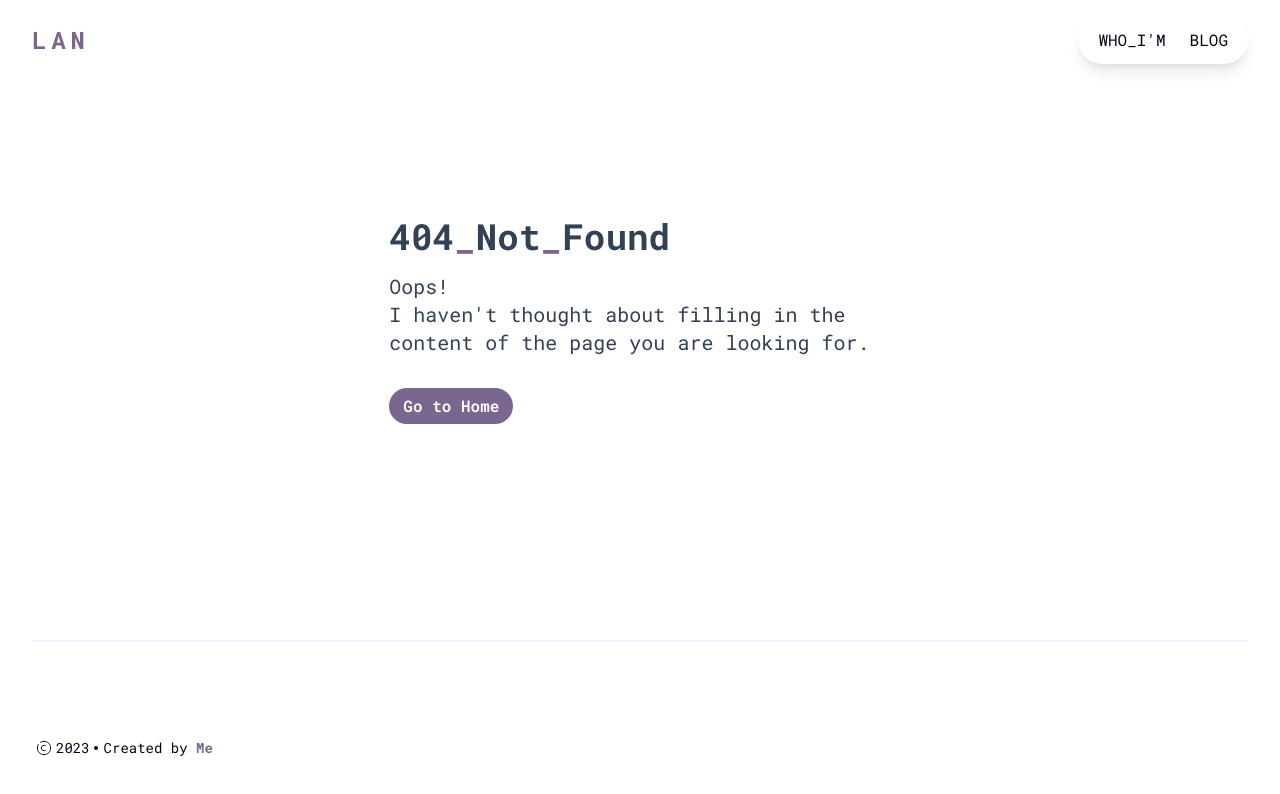
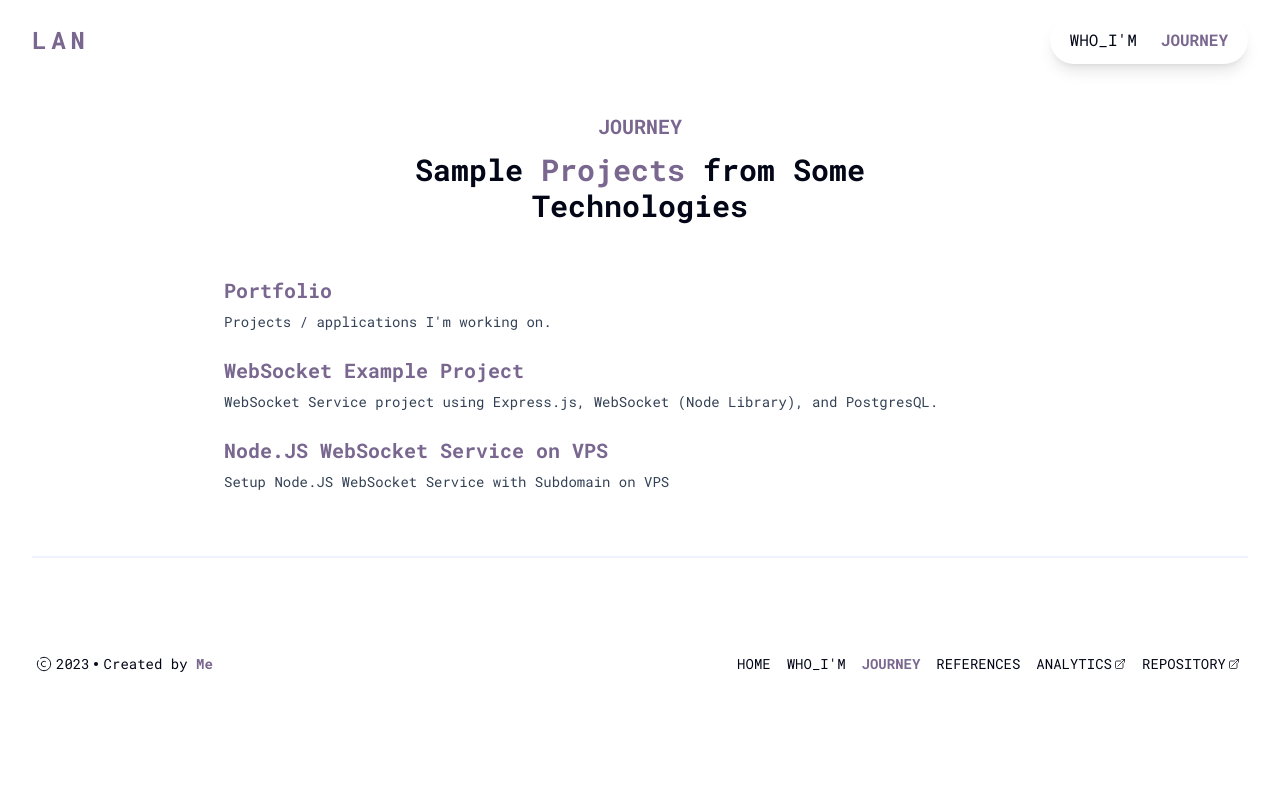
Before and after one commit to erlankurnia/erlankurnia.github.io, a Vue app: page /journey in a window 1280 px wide. Shown: the top 794 px of the page. Built offline with nearby package versions, Linux system fonts and the light colour scheme; what vue-code-highlight would draw is missing.

Commit message:
Change blog to journey, add Breadcrumb on article view, json data structure changes . .

```diff
--- a/public/data_user.json
+++ b/public/data_user.json
@@ -315,7 +315,7 @@
 			}
 		]
 	},
-	"blog": {
+	"journey": {
 		"title": "Sample <span class=\"text-primary\">Projects</span> from Some Technologies",
 		"description": "",
 		"articles": [
@@ -323,8 +323,9 @@
 				"id": "0",
 				"title": "Portfolio",
 				"description": "Projects / applications I'm working on.",
-				"url": {
-					"github": "https://github.com/krlan2789/apps-link",
+				"source": {
+					"url": "https://github.com/krlan2789/apps-link",
+					"type": "github",
 					"images": []
 				}
 			},
@@ -332,8 +333,19 @@
 				"id": "1",
 				"title": "WebSocket Example Project",
 				"description": "WebSocket Service project using Express.js, WebSocket (Node Library), and PostgresQL.",
-				"url": {
-					"github": "https://github.com/krlan2789/express-ws-app",
+				"source": {
+					"url": "https://github.com/krlan2789/express-ws-app",
+					"type": "github",
+					"images": []
+				}
+			},
+			{
+				"id": "2",
+				"title": "Node.JS WebSocket Service on VPS",
+				"description": "Setup Node.JS WebSocket Service with Subdomain on VPS",
+				"source": {
+					"url": "/journey/Setup Node.JS WebSocket Service with Subdomain on VPS.md",
+					"type": "local",
 					"images": []
 				}
 			}
--- a/src/components/FooterComponent.vue
+++ b/src/components/FooterComponent.vue
@@ -5,32 +5,19 @@
 	<footer class="py-16 select-none">
 		<div class="container">
 			<div class="flex flex-wrap md:flex-row-reverse">
-				<div
-					class="flex justify-center w-full align-middle md:justify-end md:w-1/2"
-					:class="{
-						hidden: $route.meta.hideNavbar,
-					}"
-				>
+				<div class="flex justify-center w-full align-middle md:justify-end md:w-1/2" :class="{
+					hidden: $route.meta.hideNavbar,
+				}">
 					<ul class="flex flex-wrap justify-center md:justify-end">
 						<li class="flex items-center group">
-							<a
-								href="/"
-								class="mx-2 text-sm lan-nav-link"
-								:class="{
-									'text-primary font-bold': $route.name == 'home',
-								}"
-								>Home</a
-							>
+							<a href="/" class="mx-2 text-sm lan-nav-link" :class="{
+								'text-primary font-bold': $route.name == 'home',
+							}">Home</a>
 						</li>
 						<li class="flex items-center group">
-							<RouterLink
-								to="/who_iam"
-								class="mx-2 text-sm lan-nav-link"
-								:class="{
-									'text-primary font-bold': $route.name == 'who_iam',
-								}"
-								>WHO_I'M</RouterLink
-							>
+							<RouterLink to="/who_iam" class="mx-2 text-sm lan-nav-link" :class="{
+								'text-primary font-bold': $route.name == 'who_iam',
+							}">WHO_I'M</RouterLink>
 						</li>
 						<!-- <li class="flex items-center group">
 							<RouterLink
@@ -43,72 +30,52 @@
 							>
 						</li> -->
 						<li class="flex items-center group">
-							<RouterLink
-								to="/blog"
-								class="mx-2 text-sm lan-nav-link"
-								:class="{
-									'text-primary font-bold': $route.name == 'blog',
-								}"
-								>Blog</RouterLink
-							>
+							<RouterLink to="/journey" class="mx-2 text-sm lan-nav-link" :class="{
+								'text-primary font-bold': $route.name == 'journey',
+							}">Journey</RouterLink>
 						</li>
 						<li class="flex items-center group">
-							<RouterLink
-								to="/references"
-								class="mx-2 text-sm lan-nav-link"
-								:class="{
-									'text-primary font-bold': $route.name == 'references',
-								}"
-								>References</RouterLink
-							>
+							<RouterLink to="/references" class="mx-2 text-sm lan-nav-link" :class="{
+								'text-primary font-bold': $route.name == 'references',
+							}">References</RouterLink>
 						</li>
 						<li class="flex items-center group">
-							<a
-								href="https://analytics.eu.umami.is/share/P9vSXDhPCyGTUoB2/LAN"
-								target="_blank"
-								class="mx-2 text-sm lan-nav-link"
-							>
+							<a href="https://analytics.eu.umami.is/share/P9vSXDhPCyGTUoB2/LAN" target="_blank"
+								class="mx-2 text-sm lan-nav-link">
 								Analytics <NewTabIcon class="h-4 ml-[2px] pt-1 w-auto"></NewTabIcon>
 							</a>
 						</li>
 						<li class="flex items-center group">
-							<a href="https://github.com/erlankurnia/erlankurnia.github.io" target="_blank" class="mx-2 text-sm lan-nav-link">
+							<a href="https://github.com/erlankurnia/erlankurnia.github.io" target="_blank"
+								class="mx-2 text-sm lan-nav-link">
 								Repository <NewTabIcon class="h-4 ml-[2px] pt-1 w-auto"></NewTabIcon>
 							</a>
 						</li>
 					</ul>
 				</div>
-				<div
-					class="w-full md:justify-start"
-					:class="{
-						'md:w-1/2': !$route.meta.hideNavbar,
-					}"
-				>
+				<div class="w-full md:justify-start" :class="{
+					'md:w-1/2': !$route.meta.hideNavbar,
+				}">
 					<div
-						class="flex flex-wrap items-center justify-center h-full pt-8 text-xs md:justify-start md:py-8 lg:text-sm text-secondary"
-					>
+						class="flex flex-wrap items-center justify-center h-full pt-8 text-xs md:justify-start md:py-8 lg:text-sm text-secondary">
 						<span class="flex flex-row items-center justify-center gap-1 px-1 text-dark">
 							<span class="w-4 h-auto aspect-square">
-								<svg width="100%" height="100%" viewBox="0 0 24 24" fill="none" xmlns="http://www.w3.org/2000/svg">
+								<svg width="100%" height="100%" viewBox="0 0 24 24" fill="none"
+									xmlns="http://www.w3.org/2000/svg">
 									<path
 										d="M14 15.6672C13.475 15.8812 12.8952 16 12.2857 16C9.91878 16 8 14.2091 8 12C8 9.79086 9.91878 8 12.2857 8C12.8952 8 13.475 8.11876 14 8.33283"
-										stroke="rgba(2,6,23,1)"
-										stroke-width="1.5"
-										stroke-linecap="round"
-									/>
+										stroke="rgba(2,6,23,1)" stroke-width="1.5" stroke-linecap="round" />
 									<path
 										d="M7 3.33782C8.47087 2.48697 10.1786 2 12 2C17.5228 2 22 6.47715 22 12C22 17.5228 17.5228 22 12 22C6.47715 22 2 17.5228 2 12C2 10.1786 2.48697 8.47087 3.33782 7"
-										stroke="rgba(2,6,23,1)"
-										stroke-width="1.5"
-										stroke-linecap="round"
-									/>
+										stroke="rgba(2,6,23,1)" stroke-width="1.5" stroke-linecap="round" />
 								</svg>
 							</span>
 							2023 <span class="w-1 h-1 rounded-full bg-dark"></span>
 						</span>
 						<!-- <span class="w-[1px] mx-1 h-full max-h-8 bg-dark"></span> -->
 						<span class="px-[2px] rounded-full text-dark">
-							Created by <a class="font-bold text-primary" target="_blank" href="https://erlankurnia.github.io">Me</a>
+							Created by <a class="font-bold text-primary" target="_blank"
+								href="https://erlankurnia.github.io">Me</a>
 						</span>
 					</div>
 				</div>
--- a/src/components/NavbarComponent.vue
+++ b/src/components/NavbarComponent.vue
@@ -2,75 +2,44 @@
 	<header id="navbar-menu" class="absolute top-0 left-0 z-10 flex items-center w-full bg-transparent select-none">
 		<div class="container px-4">
 			<div class="flex items-center justify-between">
-				<!-- <div class="relative flex items-center justify-between"> -->
 				<div class="px-2 sm:px-4">
-					<RouterLink to="/" class="block py-6 text-xl sm:text-2xl font-extrabold tracking-[.2em] text-primary">LAN</RouterLink>
+					<RouterLink to="/"
+						class="block py-6 text-xl sm:text-2xl font-extrabold tracking-[.2em] text-primary">LAN
+					</RouterLink>
 				</div>
 				<div id="nav-menu-area" class="relative h-20 w-full z-[9999]">
 					<!-- Navbar Menu -->
-					<nav
-						id="nav-menu"
+					<nav id="nav-menu"
 						class="absolute right-0 w-auto h-auto py-1 pl-2 -ml-16 transition duration-300 ease-in-out delay-100 origin-top-right scale-x-0 2xs:pr-2 top-4 max-2xs:pr-12 bg-tertiary rounded-3xl"
 						:class="{
 							'-translate-x-4 2xs:flex 2xs:scale-x-100 2xs:shadow-lg': $route.meta.hideNavbar || !isHamburgerOpen,
 							'flex flex-wrap shadow-lg scale-x-100': isHamburgerOpen,
-						}"
-					>
+						}">
 						<ul class="flex flex-wrap w-full justify-evenly">
-							<!-- <li class="group">
-								<RouterLink to="/" class="lan-nav-link max-w-max max-sm:mx-1 sm:mx-3">Home</RouterLink>
-							</li> -->
 							<li class="group">
-								<RouterLink
-									to="/who_iam"
-									class="lan-nav-link max-w-max max-xs:mx-2 sm:mx-3"
-									:class="{
-										'text-primary font-bold': $route.name == 'who_iam',
-									}"
-									>WHO_I'M</RouterLink
-								>
+								<RouterLink to="/who_iam" class="lan-nav-link max-w-max max-xs:mx-2 sm:mx-3" :class="{
+									'text-primary font-bold': $route.name == 'who_iam',
+								}">WHO_I'M</RouterLink>
 							</li>
-							<!-- <li class="group">
-								<RouterLink
-									to="/activity"
-									class="lan-nav-link max-w-max max-xs:mx-2 sm:mx-3"
-									:class="{
-										'text-primary font-bold': $route.name == 'activity',
-									}"
-									>Activity</RouterLink
-								>
-							</li> -->
 							<li class="group">
-								<RouterLink
-									to="/blog"
-									class="lan-nav-link max-w-max max-xs:mx-2 sm:mx-3"
-									:class="{
-										'text-primary font-bold': $route.name == 'blog',
-									}"
-									>Blog</RouterLink
-								>
+								<RouterLink to="/journey" class="lan-nav-link max-w-max max-xs:mx-2 sm:mx-3" :class="{
+									'text-primary font-bold': $route.name == 'journey',
+								}">Journey</RouterLink>
 							</li>
 						</ul>
 					</nav>
 					<!-- Navbar Menu -->
 
 					<!-- Toggle Menu Button -->
-					<div
-						id="hamburger-area"
+					<div id="hamburger-area"
 						class="absolute right-0 w-12 h-12 px-3 py-[9px] cursor-pointer top-4 bg-tertiary rounded-3xl 2xs:hidden"
 						:class="{
 							hidden: $route.meta.hideNavbar,
 							fixed: !$route.meta.hideNavbar,
-						}"
-						@click="toggleHamburger"
-					>
-						<div
-							id="hamburger"
-							class="transition-all duration-300 ease-in-out"
-							:class="{
-								'lan-hamburger-active translate-x-1': isHamburgerOpen,
-							}"
-						>
+						}" @click="toggleHamburger">
+						<div id="hamburger" class="transition-all duration-300 ease-in-out" :class="{
+							'lan-hamburger-active translate-x-1': isHamburgerOpen,
+						}">
 							<span class="origin-top-right lan-hamburger-line"></span>
 							<span class="lan-hamburger-line"></span>
 							<span class="origin-bottom-right lan-hamburger-line"></span>
@@ -78,54 +47,6 @@
 					</div>
 					<!-- Toggle Menu Button -->
 				</div>
-
-				<!-- <div class="flex items-center p-4">
-					<button
-						id="hamburger"
-						name="hamburger"
-						type="button"
-						class="absolute transition duration-300 ease-in-out right-4 xl:hidden"
-						:class="{
-							'lan-hamburger-active': isHamburgerOpen,
-							'hidden': $route.meta.hideNavbar,
-							'block': !$route.meta.hideNavbar,
-						}"
-						@click="onHamburgerClick"
-					>
-						<span class="origin-top-right lan-hamburger-line"></span>
-						<span class="lan-hamburger-line"></span>
-						<span class="origin-bottom-right lan-hamburger-line"></span>
-					</button>
-
-					<nav
-						id="nav-menu"
-						class="absolute origin-top scale-y-0 py-5 bg-tertiary shadow-lg rounded-lg max-w-[200px] w-full top-full right-4 transition duration-300 xl:origin-center xl:scale-y-100 xl:block xl:static xl:bg-transparent xl:max-w-full xl:shadow-none xl:rounded-none"
-						:class="{
-							'scale-y-100': isHamburgerOpen,
-						}"
-					>
-						<ul
-							:class="{
-								'hidden': $route.meta.hideNavbar,
-								'block': !$route.meta.hideNavbar,
-								'xl:flex': !$route.meta.hideNavbar,
-							}"
-						>
-							<li class="group">
-								<RouterLink to="/" class="lan-nav-link">Home</RouterLink>
-							</li>
-							<li class="group">
-								<RouterLink to="/about" class="lan-nav-link">About</RouterLink>
-							</li>
-							<li class="group">
-								<RouterLink to="/skills" class="lan-nav-link">Skills</RouterLink>
-							</li>
-							<li class="group">
-								<RouterLink to="/blog" class="lan-nav-link">Blog</RouterLink>
-							</li>
-						</ul>
-					</nav>
-				</div> -->
 			</div>
 		</div>
 	</header>
--- a/src/router/index.js
+++ b/src/router/index.js
@@ -2,7 +2,7 @@ import { createRouter, createWebHistory } from "vue-router";
 import HomeView from "../views/HomeView.vue";
 import AboutView from "../views/AboutView.vue";
 import CreditView from "../views/CreditView.vue";
-import BlogView from "../views/BlogView.vue";
+import JourneyView from "../views/JourneyView.vue";
 import ArticleView from "../views/ArticleView.vue";
 import NotFoundView from "../views/NotFoundView.vue";
 
@@ -28,9 +28,9 @@ const router = createRouter({
 			meta: { hideNavbar: false },
 		},
 		{
-			path: "/blog",
-			name: "blog",
-			component: BlogView,
+			path: "/journey",
+			name: "journey",
+			component: JourneyView,
 			meta: { hideNavbar: false },
 		},
 		{
--- a/src/views/ArticleView.vue
+++ b/src/views/ArticleView.vue
@@ -2,16 +2,26 @@
 	<section v-if="dataArticle != null && dataArticle.title" id="profile" class="pt-24 max-xs:min-h-screen">
 		<div class="container max-w-5xl">
 			<div class="flex flex-wrap mb-16">
+				<div class="flex flex-row flex-wrap w-full px-4 pt-4 pb-0">
+					<!-- <RouterLink to="/" class="ml-0 mr-1 text-sm font-bold capitalize lan-nav-link text-primary">
+						Home
+					</RouterLink>
+					<span class="ml-0 mr-1 text-sm font-bold capitalize lan-nav-link">/</span> -->
+					<RouterLink to="/journey" class="ml-0 mr-1 text-sm font-bold capitalize lan-nav-link text-primary">
+						Back
+					</RouterLink>
+					<span class="ml-0 mr-1 text-sm font-bold capitalize lan-nav-link">/</span>
+					<span class="ml-0 mr-1 text-sm font-bold capitalize lan-nav-link" v-html="dataArticle.title"></span>
+				</div>
 				<div class="w-full px-4 pt-4 pb-0 text-center">
 					<h2 class="mb-3 text-2xl lan-section-title" v-html="dataArticle.title"></h2>
 				</div>
 
-				<div
-					class="w-full px-4 py-0 mb-0 lg:w-1/2"
-					v-if="dataArticle.url && dataArticle.url.image && dataArticle.url.image.length > 0"
-				>
+				<div class="w-full px-4 py-0 mb-0 lg:w-1/2"
+					v-if="dataArticle.url && dataArticle.url.image && dataArticle.url.image.length > 0">
 					<div class="relative mt-10 lg:mt-9 lg:right-0">
-						<img :src="dataArticle.url.image[0]" alt="Generated by https://www.fotor.com" class="w-full mx-auto" />
+						<img :src="dataArticle.url.image[0]" alt="Generated by https://www.fotor.com"
+							class="w-full mx-auto" />
 					</div>
 				</div>
 
@@ -26,8 +36,9 @@
 					<LoadingComponent></LoadingComponent>
 				</template>
 
-				<div v-if="dataArticle.url && dataArticle.url.github" class="w-full px-4 text-right">
-					<a :href="dataArticle.url.github" target="_blank" class="text-sm lan-link-primary">
+				<div v-if="dataArticle.source && dataArticle.source.url && dataArticle.source.type == 'github'"
+					class="w-full px-4 text-right">
+					<a :href="dataArticle.source.url" target="_blank" class="text-sm lan-link-primary">
 						View on GitHub<span class="inline-block h-[11px] ml-1 aspect-square">
 							<TechnologyIcon techName="github"></TechnologyIcon>
 						</span>
@@ -39,7 +50,7 @@
 </template>
 
 <script async setup>
-import { inject, ref, onMounted, defineAsyncComponent } from "vue";
+import { inject, ref, onMounted } from "vue";
 import { useRoute } from "vue-router";
 import markdownit from "markdown-it";
 import tools from "../helper/tools";
@@ -57,18 +68,29 @@ const mdit = markdownit({
 
 async function setup() {
 	const route = useRoute();
-	if (dataUser.value == null || typeof dataUser.value.blog == "undefined" || dataUser.value.blog == null) {
+	if (dataUser.value == null || typeof dataUser.value.journey == "undefined" || dataUser.value.journey == null) {
 		dataUser.value = await tools.getDataUser();
 	}
 
-	for (let article of dataUser.value.blog.articles) {
+	for (let article of dataUser.value.journey.articles) {
 		if ("" + article.id == "" + route.params.id) {
 			dataArticle.value = article;
 			break;
 		}
 	}
 
-	const readmeUrl = ("" + dataArticle.value.url.github).replace("github.com", "raw.githubusercontent.com") + "/main/README.md";
+	let readmeUrl = '';
+
+	switch (dataArticle.value.source.type.toLowerCase()) {
+		case 'github':
+			readmeUrl = ("" + dataArticle.value.source.url).replace("github.com", "raw.githubusercontent.com") + "/main/README.md";
+			break;
+		case 'local':
+			readmeUrl = window.location.origin + dataArticle.value.source.url;
+			break;
+	}
+	console.log(readmeUrl);
+
 	const res = await fetch(readmeUrl);
 	const resText = await res.text();
 	dataReadme.value = mdit.render(resText);
--- a/src/views/BlogView.vue
+++ /dev/null
@@ -1,50 +0,0 @@
-<template>
-	<section v-if="dataUser != null && dataUser.blog" id="credit" class="pt-24 pb-16">
-		<div class="container">
-			<div class="w-full pt-4 text-center">
-				<h4 class="mb-3 lan-section-title">Blog</h4>
-			</div>
-
-			<!-- Articles -->
-			<div class="flex flex-wrap" v-if="dataUser.blog.title">
-				<div class="w-full mb-8 text-center">
-					<h2 class="lan-section-subtitle" v-html="dataUser.blog.title"></h2>
-					<p
-						class="font-medium text-md text-secondary md:text-lg"
-						v-if="dataUser.blog.description"
-						v-html="dataUser.blog.description"
-					></p>
-				</div>
-				<div class="w-full max-w-4xl px-4 mx-auto sm:px-8">
-					<ul class="flex flex-col gap-6">
-						<li v-for="(data, index) in dataUser.blog.articles" :key="index" class="flex flex-col w-full h-auto">
-							<RouterLink :to="'/article/' + data.id" class="mb-2 text-xl font-bold text-primary"
-								><h4 v-html="data.title"></h4
-							></RouterLink>
-							<p
-								class="text-sm text-secondary"
-								v-if="data.description"
-								v-html="('' + data.description).substring(0, data.description.length > 128 ? 128 : data.description.length)"
-							></p>
-						</li>
-					</ul>
-				</div>
-			</div>
-			<!-- Articles -->
-		</div>
-	</section>
-</template>
-
-<script>
-import { inject } from "vue";
-
-export default {
-	name: "BlogView",
-	setup() {
-		const { dataUser } = inject("dataUser");
-		return {
-			dataUser,
-		};
-	},
-};
-</script>
--- /dev/null
+++ b/src/views/JourneyView.vue
@@ -0,0 +1,46 @@
+<template>
+	<section v-if="dataUser != null && dataUser.journey" id="credit" class="pt-24 pb-16">
+		<div class="container">
+			<div class="w-full pt-4 text-center">
+				<h4 class="mb-3 lan-section-title">Journey</h4>
+			</div>
+
+			<!-- Articles -->
+			<div class="flex flex-wrap" v-if="dataUser.journey.title">
+				<div class="w-full mb-8 text-center">
+					<h2 class="lan-section-subtitle" v-html="dataUser.journey.title"></h2>
+					<p class="font-medium text-md text-secondary md:text-lg" v-if="dataUser.journey.description"
+						v-html="dataUser.journey.description"></p>
+				</div>
+				<div class="w-full max-w-4xl px-4 mx-auto sm:px-8">
+					<ul class="flex flex-col gap-6">
+						<li v-for="(data, index) in dataUser.journey.articles" :key="index"
+							class="flex flex-col w-full h-auto">
+							<RouterLink :to="'/article/' + data.id" class="mb-2 text-xl font-bold text-primary">
+								<h4 v-html="data.title"></h4>
+							</RouterLink>
+							<p class="text-sm text-secondary" v-if="data.description"
+								v-html="('' + data.description).substring(0, data.description.length > 128 ? 128 : data.description.length)">
+							</p>
+						</li>
+					</ul>
+				</div>
+			</div>
+			<!-- Articles -->
+		</div>
+	</section>
+</template>
+
+<script>
+import { inject } from "vue";
+
+export default {
+	name: "JourneyView",
+	setup() {
+		const { dataUser } = inject("dataUser");
+		return {
+			dataUser,
+		};
+	},
+};
+</script>
```
